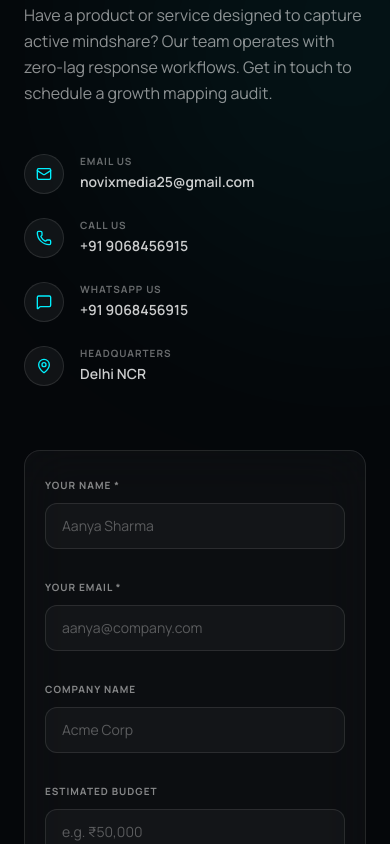
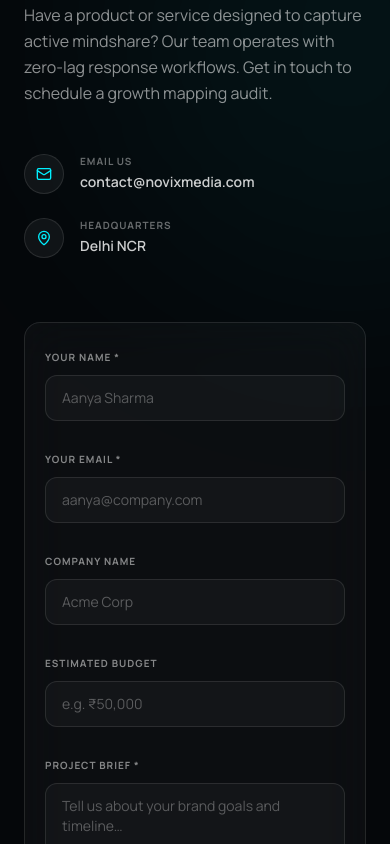
Before and after one commit to aadijain-glb/novixmedia, a React (Vite) app: page / in a window 390 px wide. Shown: the part 5960-6804 px from the top of the page. Built offline with nearby package versions, Linux system fonts and the light colour scheme; no server answers; the HTML template or start-up script is replaced by a standard one; a web font is replaced by a local one.

Commit message:
Update contact details and remove phone/whatsapp numbers

```diff
--- a/src/components/Contact.jsx
+++ b/src/components/Contact.jsx
@@ -99,6 +99,7 @@ export default function Contact() {
                 </div>
               </div>
 
+              {AGENCY.phone && (
                 <div className="flex items-center gap-4 text-white/80">
                   <div className="w-10 h-10 rounded-full bg-white/5 flex items-center justify-center text-neon border border-white/10">
                     <Phone size={16} />
@@ -110,6 +111,7 @@ export default function Contact() {
                     </a>
                   </div>
                 </div>
+              )}
 
               {AGENCY.whatsapp && (
                 <div className="flex items-center gap-4 text-white/80">
--- a/src/components/Footer.jsx
+++ b/src/components/Footer.jsx
@@ -29,8 +29,8 @@ export default function Footer() {
           <FooterCol title="Connect" links={[
             { label: "Book a Call", href: "#contact" },
             { label: "Email", href: `mailto:${AGENCY.email}` },
-            { label: "WhatsApp", href: `https://wa.me/${AGENCY.whatsapp.replace(/\D/g, "")}` },
-          ]} />
+            AGENCY.whatsapp ? { label: "WhatsApp", href: `https://wa.me/${AGENCY.whatsapp.replace(/\D/g, "")}` } : null,
+          ].filter(Boolean)} />
         </div>
 
         <div className="select-none pointer-events-none mb-12 overflow-hidden">
```
Also changed, not shown: src/lib/constants.js. Lines whose indentation alone changed are shown as unchanged.
